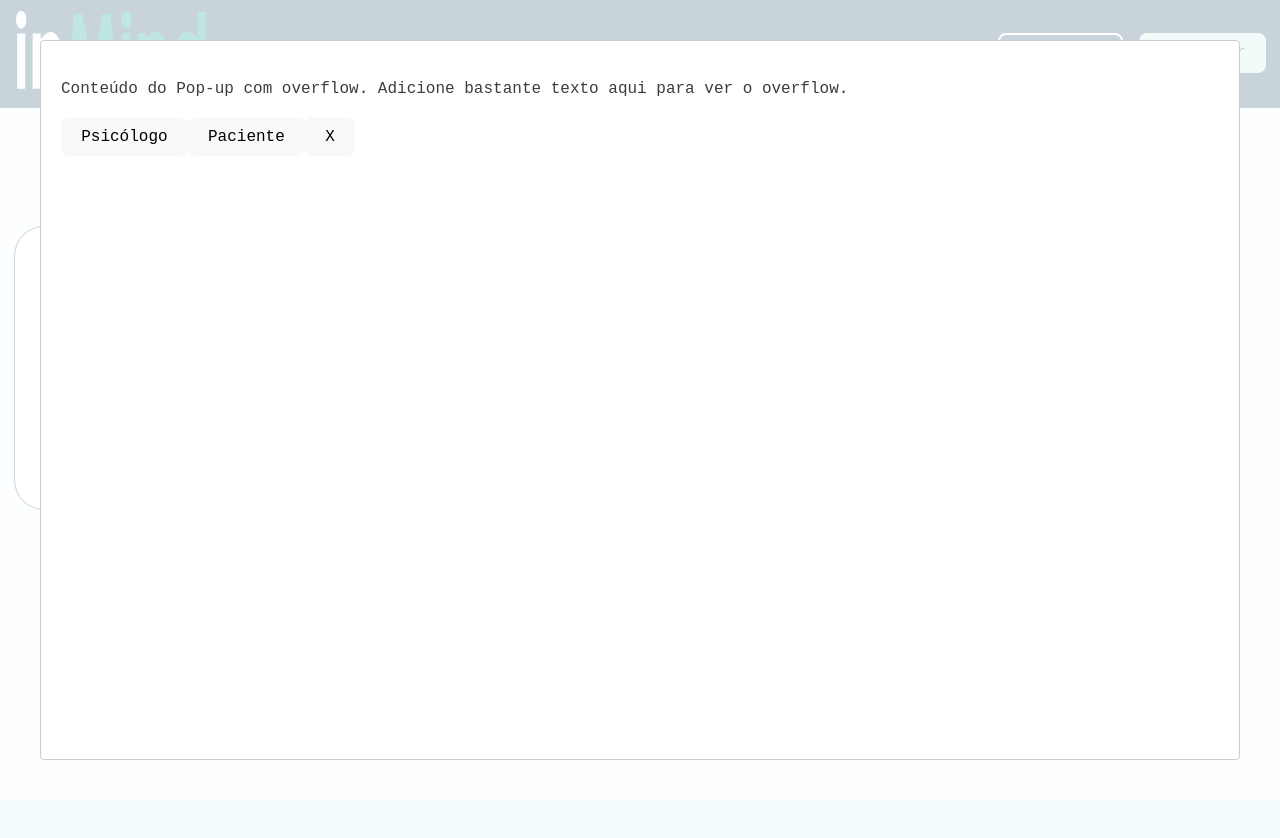
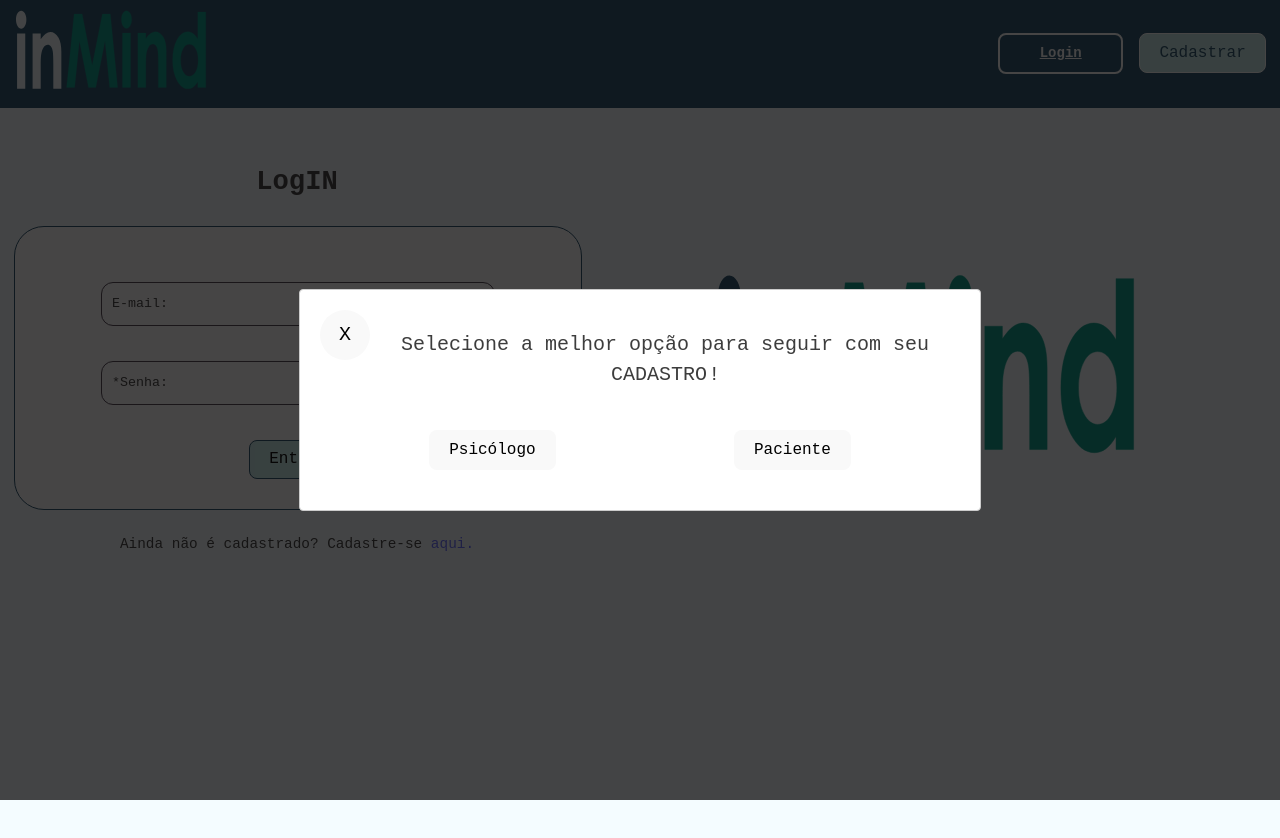
Before and after one commit to EuGenio00/inMind-Front, a React (Vite) app: page /login in a window 1280 px wide. Both pictures are taken after a click on the button "Cadastrar". Shown: the top 838 px of the page. Built offline with nearby package versions, Linux system fonts and the light colour scheme.

Commit message:
estilizando o modal

```diff
--- a/src/Components/Pop-up/PopUp.css
+++ b/src/Components/Pop-up/PopUp.css
@@ -1,5 +1,6 @@
 
 .botao-popUp button {
+  border: 1px solid #fff;
   background-color: #c8edeb;
   color: #24506b;
 }
@@ -7,3 +8,58 @@
 .botao-popUp button:hover{
   color: #fff;
 }
+
+.ReactModal__Overlay--after-open{
+  /*
+  background-image: url(public/images/LogoBarraDePesquisa.svg);
+  background-repeat: no-repeat;
+  */
+  background-color: rgba(8, 7, 7, 0.75) !important;
+  width: 100%;
+  display: flex;
+  justify-content: center;
+  align-content: center;
+  align-items: center;
+}
+
+ .ReactModal__Content--after-open{
+  max-width: 640px;
+  inset: none !important;
+}
+
+.ReactModal__Content{
+  inset: unset !important;
+}
+
+.firstItem-popUp{
+  display: flex;
+  justify-content: space-between;
+  /* align-items: center; */
+  flex-direction: row-reverse;
+}
+
+.firstItem-popUp p{
+  font-size: 20px;
+  text-align: center;
+}
+
+.firstItem-popUp p span{
+  margin: 0 1.3px;
+}
+
+.firstItem-popUp button{
+  max-width: 16px;
+  max-height: 50px;
+  text-align: center;
+  display: flex;
+  justify-content: center;
+  font-size: 20px;
+  /* margin: 0 10px auto; */
+  border-radius: 100%;
+}
+
+.secoundItem-popUp {
+  display: flex;
+  justify-content: space-around;
+  padding: 20px;
+}
--- a/src/Components/Pop-up/PopUp.jsx
+++ b/src/Components/Pop-up/PopUp.jsx
@@ -6,7 +6,8 @@ import { Link } from "react-router-dom";
 const PopUp = () => {
   const [isModalOpen, setModalOpen] = useState(false);
 
-  const handleButtonClick = () => {
+  const handleButtonClick = async (evento) => {
+    evento.preventDefault();
     setModalOpen(true);
   };
 
@@ -17,7 +18,8 @@ const PopUp = () => {
     setModalOpen(false);
   };
 
-  const handleCloseModal = () => {
+  const handleCloseModal = (evento) => {
+    evento.preventDefault();
     setModalOpen(false);
   };
 
@@ -31,20 +33,27 @@ const PopUp = () => {
         contentLabel="Overflow Popup"
       >
         <div className="popup-content">
-          <p>
-            Conteúdo do Pop-up com overflow. Adicione bastante texto aqui para
-            ver o overflow.
-          </p>
+          <div className="firstItem-popUp">
+            <p>
+              Selecione a melhor opção para seguir com seu <span>CADASTRO</span>
+              !
+            </p>
+            <button onClick={handleCloseModal}>X</button>
+          </div>
 
-          <Link to="/cadastro-psicologo">
-            {" "}
-            <button onClick={() => handleLinkClick("Link 1")}>Psicólogo</button>
-          </Link>
+          <div className="secoundItem-popUp">
+            <Link to={"/cadastro-psicologo"}>
+              <button onClick={() => handleLinkClick("Link 1")}>
+                Psicólogo
+              </button>
+            </Link>
 
-          <Link to={"/cadastro-paciente"}>
-            <button onClick={() => handleLinkClick("Link 2")}>Paciente</button>
-          </Link>
-          <button onClick={handleCloseModal}>X</button>
+            <Link to={"/cadastro-paciente"}>
+              <button onClick={() => handleLinkClick("Link 2")}>
+                Paciente
+              </button>
+            </Link>
+          </div>
         </div>
       </Modal>
     </div>
```
